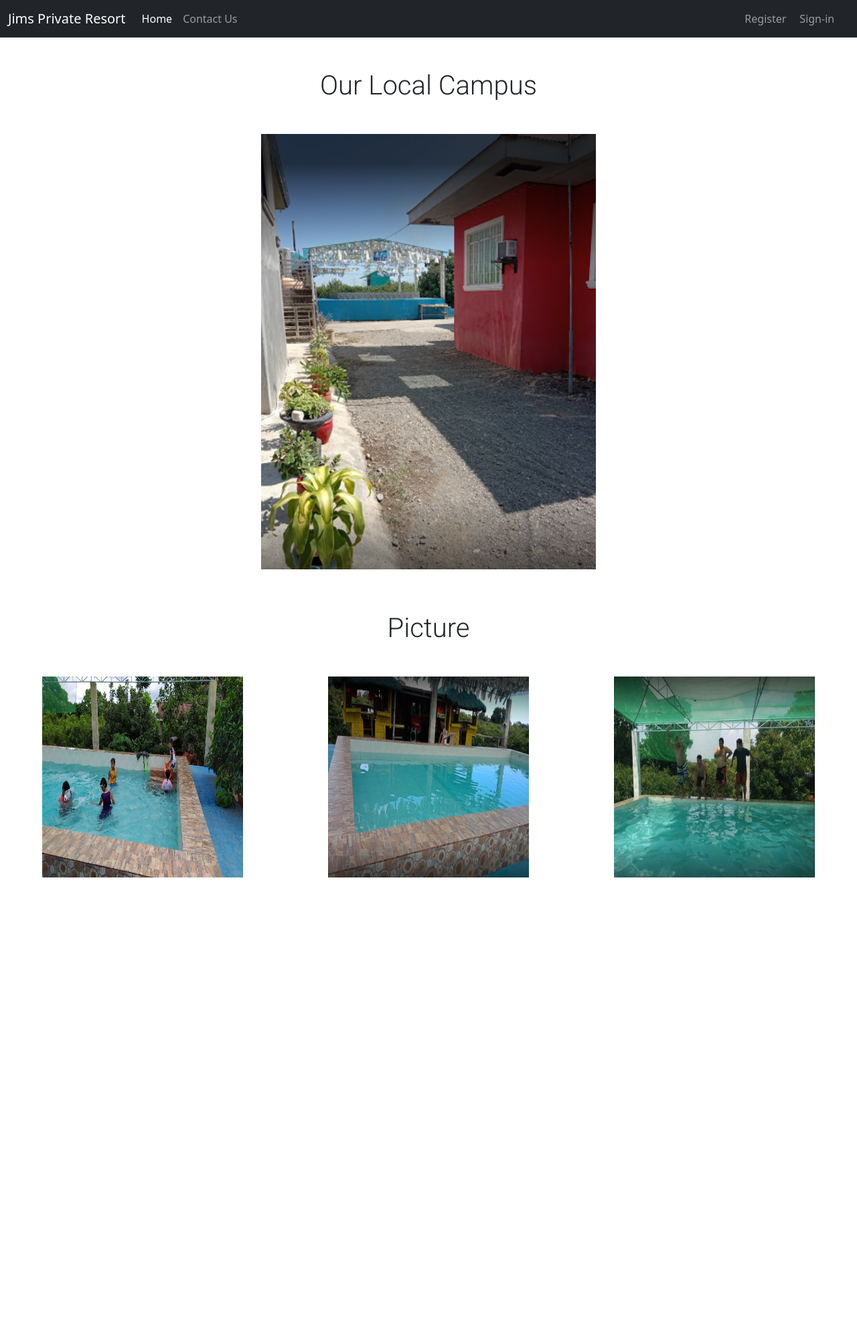
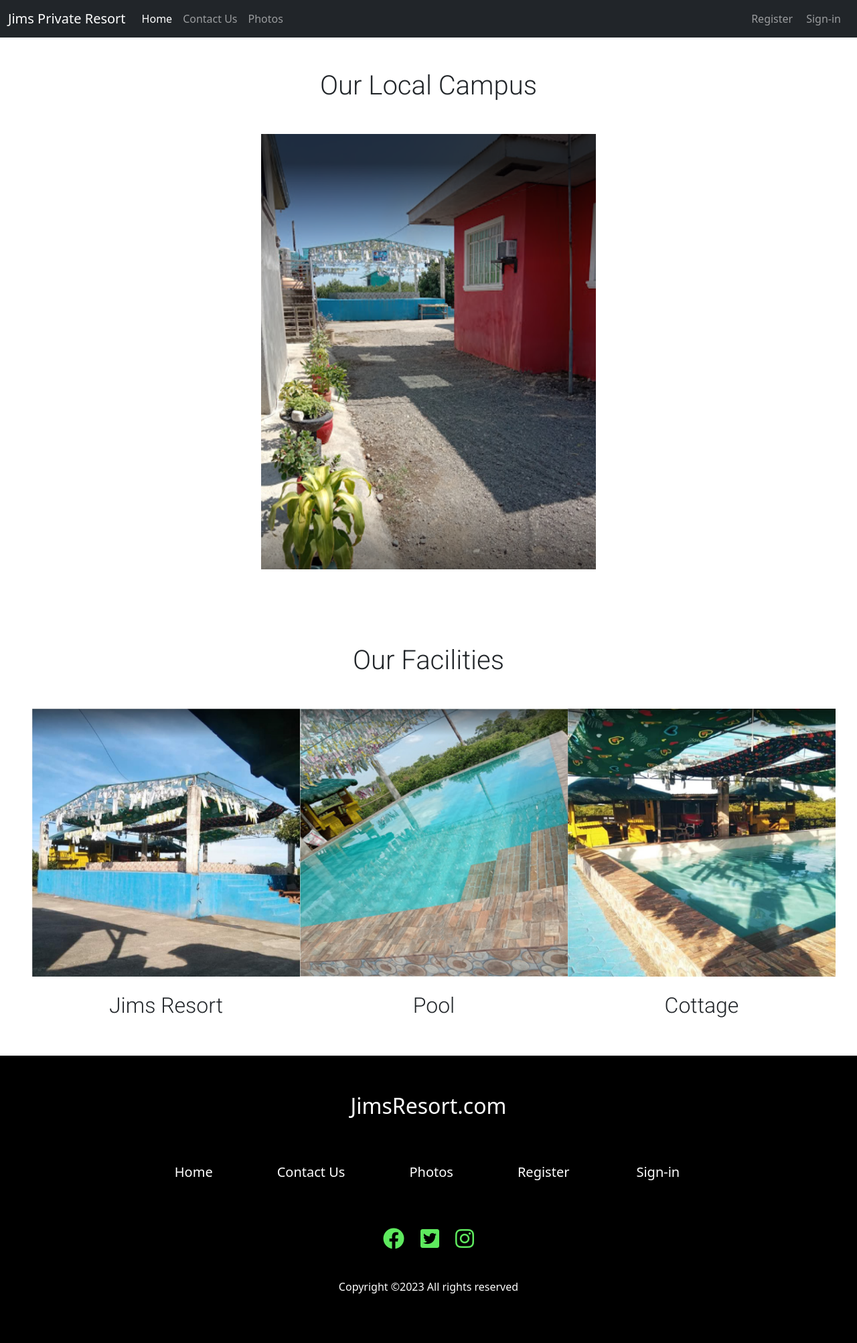
Before and after one commit to mtrxmrn/Private-Resort, a PHP site: page / in a window 1280 px wide. Shown: the whole page at 67% size. Before the commit the page ends 1310 px from the top, so only its background shows below. Run offline with PHP 8.4, Linux system fonts and the light colour scheme.

Commit message:
Update(june 6 2023)
Tulog muna saglit

```diff
--- /dev/null
+++ b/CSS/Footer.css
@@ -0,0 +1,3 @@
+.color-green {
+    color: rgb(94, 233, 94)
+}
--- a/CSS/AddDesign.css
+++ b/CSS/Index.css
@@ -1,8 +1,8 @@
-/* Dito Mag Add kapag ka, Hindi na sakop ng Bootstrap yung sa style */
+/* Dito Mag Add kapag ka, Hindi na sakop ng Bootstrap yung sa style (Index)*/
 
 .custom-image {
-    width: 300px;
-    height: 300px;
+    width: 400px;
+    height: 400px;
     transition: box-shadow 0.3s;
 }
 .custom-image:hover {
@@ -43,3 +43,12 @@
     top: 0;
     z-index: 100;
 }
+.color-pink {
+ color: pink;
+}
+/*Sa Register Css*/
+.gradient-custom-4 {
+    background: #84fab0;
+    background: -webkit-linear-gradient(to right, rgba(132, 250, 176, 1), rgba(143, 211, 244, 1));
+    background: linear-gradient(to right, rgba(132, 250, 176, 1), rgba(143, 211, 244, 1));
+}
--- a/View/domain/ContactUs.php
+++ b/View/domain/ContactUs.php
@@ -8,6 +8,9 @@
   <link rel="stylesheet" href="https://stackpath.bootstrapcdn.com/bootstrap/4.5.2/css/bootstrap.min.css">
 </head>
 <body>
+<?php
+   include 'Navigation.php'
+?>
   <div class="container mt-5">
     <div class="row justify-content-center">
       <div class="col-md-6">
--- /dev/null
+++ b/View/domain/Footer.php
@@ -0,0 +1,58 @@
+<!DOCTYPE html>
+<html lang="en">
+<head>
+    <meta charset="UTF-8">
+    <meta http-equiv="X-UA-Compatible" content="IE=edge">
+    <meta name="viewport" content="width=device-width, initial-scale=1.0">
+    <link rel="stylesheet" href="../../CSS/Footer.css">
+    <!-- Icon -->
+    <link rel="stylesheet" href="https://cdnjs.cloudflare.com/ajax/libs/font-awesome/6.4.0/css/all.min.css"
+     integrity="sha512-iecdLmaskl7CVkqkXNQ/ZH/XLlvWZOJyj7Yy7tcenmpD1ypASozpmT/E0iPtmFIB46ZmdtAc9eNBvH0H/ZpiBw=="
+     crossorigin="anonymous" referrerpolicy="no-referrer" />
+
+    <title>Document</title>
+</head>
+<body>
+<footer>
+    <div class="container-fluid p-2 bg-black">
+      <div class="h2 pt-5 text-center text-white">JimsResort.com</div>
+
+      <ul class="navbar fs-5 navbar-expand-sm text-white justify-content-center list-unstyled ">
+        <li class="nav-item p-5">
+          <a class="nav-link active" href="index.php">Home
+            <span class="visually-hidden">(current)</span>
+          </a>
+        </li>
+        <li class="nav-item p-5 ">
+          <a class="nav-link" target="_blank" href="View/domain/ContactUs.php">Contact Us</a>
+        </li>
+        <li class="nav-item p-5">
+          <a class="nav-link"  href="#photos">Photos</a>
+        </li>
+        <li class="nav-item p-5">
+      <a class="nav-link me-1" target="_blank" href="View/domain/register.php">Register</a>
+        </li>
+        <li class="nav-item p-5">
+      <a class="nav-link me-1" target="_blank" href="View/domain/login.php">Sign-in</a>
+    </li>
+      </ul>
+
+      <div class="container pd-4 color-green d-flex justify-content-center text-center">
+  <div class="row">
+    <div class="col">
+      <i class="fab fa-facebook fa-2xl "></i>
+    </div>
+    <div class="col">
+    <i class="fa-brands fa-square-twitter fa-2xl"></i>
+    </div>
+    <div class="col">
+    <i class="fa-brands fa-instagram fa-2xl" ></i>
+    </div>
+  </div>
+</div>
+     <p class="text-center p-5 text-white" >Copyright ©2023 All rights reserved</p>
+
+      </div>
+</footer>
+</body>
+</html>
--- /dev/null
+++ b/View/domain/Navigation.php
@@ -0,0 +1,47 @@
+<!DOCTYPE html>
+<html lang="en">
+<head>
+    <meta charset="UTF-8">
+    <meta http-equiv="X-UA-Compatible" content="IE=edge">
+    <meta name="viewport" content="width=device-width, initial-scale=1.0">
+     <!-- Required meta tags -->
+     <meta charset="utf-8">
+    <meta name="viewport" content="width=device-width, initial-scale=1, shrink-to-fit=no">
+
+    <!-- Bootstrap CSS -->
+    <link rel="stylesheet" href="https://stackpath.bootstrapcdn.com/bootstrap/4.3.1/css/bootstrap.min.css" integrity="sha384-ggOyR0iXCbMQv3Xipma34MD+dH/1fQ784/j6cY/iJTQUOhcWr7x9JvoRxT2MZw1T" crossorigin="anonymous">
+    <link href="https://cdn.jsdelivr.net/npm/bootstrap@5.3.0/dist/css/bootstrap.min.css" rel="stylesheet" integrity="sha384-9ndCyUaIbzAi2FUVXJi0CjmCapSmO7SnpJef0486qhLnuZ2cdeRhO02iuK6FUUVM" crossorigin="anonymous">
+    <title>JimmsButler</title>
+</head>
+<body>
+<nav class="navbar navbar-expand-lg bg-dark sticky-top " data-bs-theme="dark">
+  <div class="container-fluid">
+    <a class="navbar-brand" href="/index.php">Jims Private Resort</a>
+
+    <div class="collapse navbar-collapse" id="navbarColor02">
+      <ul class="navbar-nav me-auto">
+        <li class="nav-item">
+          <a class="nav-link active" href="/index.php">Home
+            <span class="visually-hidden">(current)</span>
+          </a>
+        </li>
+        <li class="nav-item">
+          <a class="nav-link" target="_blank" href="../../View/domain/ContactUs.php">Contact Us</a>
+        </li>
+        <li class="nav-item">
+          <a class="nav-link"  href="#photos">Photos</a>
+        </li>
+      </ul>
+   <!--For Register -->
+  <ul class="navbar-nav">
+    <li class="nav-item">
+      <a class="nav-link me-1" target="_blank" href="../../View/domain/register.php">Register</a>
+    </li>
+    <li class="nav-item">
+      <a class="nav-link me-1" target="_blank" href="../../View/domain/login.php">Sign-in</a>
+    </li>
+  </ul>
+  <!--For Register -->
+</div>
+  </div>
+</nav>
--- a/View/domain/login.php
+++ b/View/domain/login.php
@@ -8,7 +8,10 @@
   <link rel="stylesheet" href="https://stackpath.bootstrapcdn.com/bootstrap/4.5.2/css/bootstrap.min.css">
 </head>
 <body>
-  <div class="container mt-5">
+<?php
+   include 'Navigation.php'
+?>
+  <div class=" p-5 container mt-5">
     <div class="row justify-content-center">
       <div class="col-md-6">
         <div class="card">
@@ -33,6 +36,7 @@
     </div>
   </div>
 
+
   <!-- Bootstrap JS -->
   <script src="https://code.jquery.com/jquery-3.5.1.slim.min.js"></script>
   <script src="https://cdn.jsdelivr.net/npm/@popperjs/core@2.5.2/dist/umd/popper.min.js"></script>
--- a/index.php
+++ b/index.php
@@ -8,7 +8,8 @@
      <meta charset="utf-8">
     <meta name="viewport" content="width=device-width, initial-scale=1, shrink-to-fit=no">
     <!--AddDesign -->
-    <link rel="stylesheet" href="CSS/AddDesign.css">
+    <link rel="stylesheet" href="CSS/Index.css">
+
     <!--GoogleFont-->
     <link rel="preconnect" href="https://fonts.googleapis.com">
 <link rel="preconnect" href="https://fonts.gstatic.com" crossorigin>
@@ -64,18 +39,28 @@
 </location>
 
 <picture>
-<div class="Container mt-5">
-<h1 class="text-center pt-3 font-family-roboto">Picture</h1>
-<div class="d-flex mt-5 justify-content-around">
-    <img class="custom-image" src="View/Images/picture-one.jpg" alt="Image 1">
-    <img class="custom-image" src="View/Images/picture-two.jpg" alt="Image 2">
-    <img class="custom-image" src="View/Images/picture-three.jpg" alt="Image 3">
+<div class="Container p-5 mt-5" id="photos">
+<h1 class="text-center pt-3 font-family-roboto">Our Facilities</h1>
+<div class="d-flex mt-5 justify-content-around font-family-roboto">
+  <div class="image-container text-center">
+    <img class="custom-image" src="View/Images/JimsResortEnt.jpg" alt="Image 1">
+    <h2 class="image-caption mt-4">Jims Resort</h2>
+    </div>
+    <div class="image-container text-center">
+    <img class="custom-image" src="View/Images/Pool.jpg" alt="Image 2">
+    <h2 class="image-caption mt-4">Pool</h2>
+    </div>
+    <div class="image-container text-center">
+    <img class="custom-image" src="View/Images/Cottage.jpg" alt="Image 3">
+    <h2 class="image-caption mt-4">Cottage</h2>
+    </div>
   </div>
   </div>
 </picture>
 
-
-
+<?php
+include 'View/domain/Footer.php'
+?>
 <!-- Optional JavaScript -->
  <!-- jQuery first, then Popper.js, then Bootstrap JS -->
 <script src="https://code.jquery.com/jquery-3.3.1.slim.min.js" integrity="sha384-q8i/X+965DzO0rT7abK41JStQIAqVgRVzpbzo5smXKp4YfRvH+8abtTE1Pi6jizo" crossorigin="anonymous"></script>
```
Also changed, not shown: other parts of index.php (+5 -31 lines), CSS/Register.css (added, +10 -0 lines), View/domain/register.php (+31 -15 lines), ReadMe.txt, View/Images/Cottage.jpg (added), View/Images/JimsResortEnt.jpg (added), View/Images/Pool.jpg (added), View/Images/picture-one.jpg (deleted), View/Images/picture-three.jpg (deleted), View/Images/picture-two.jpg (deleted).
